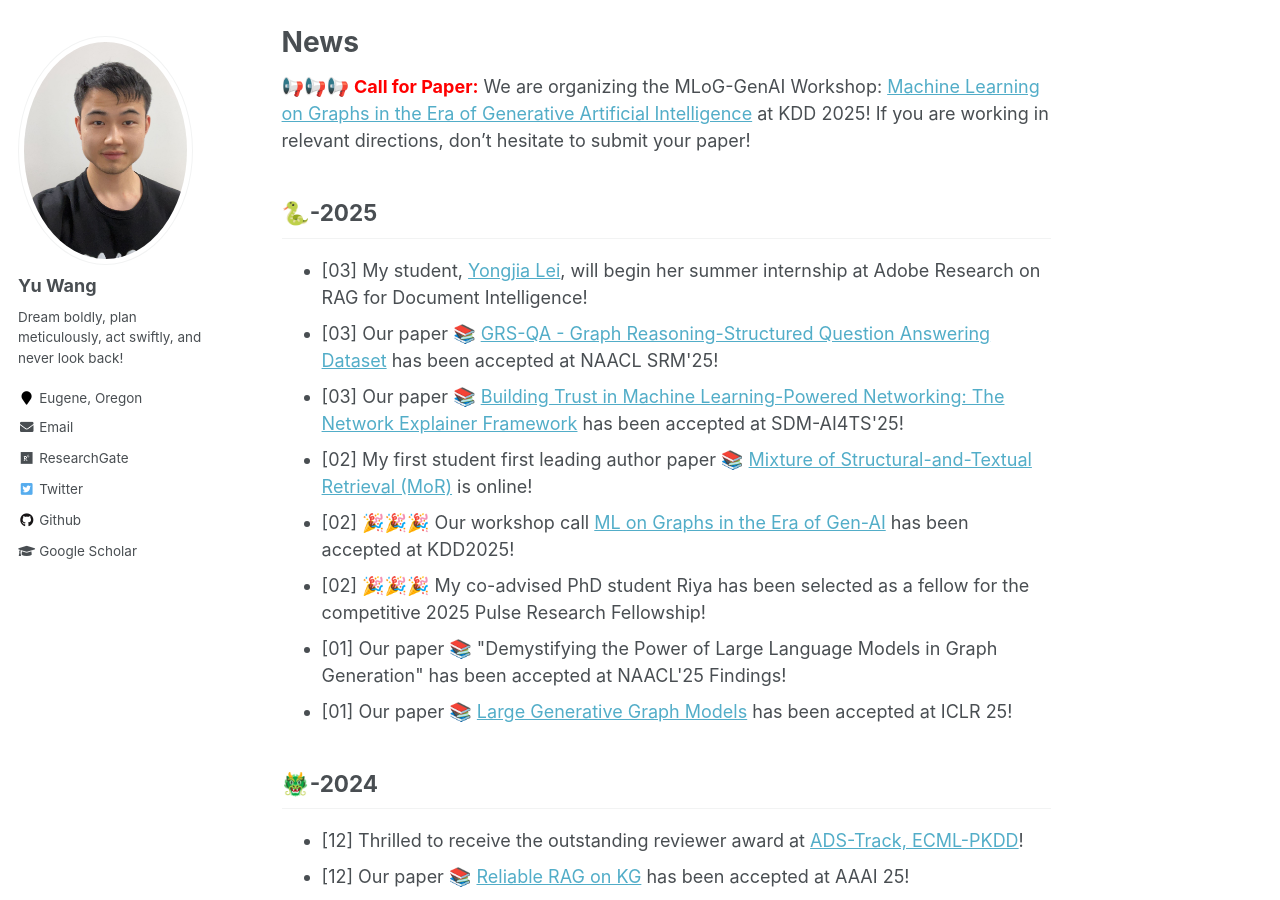
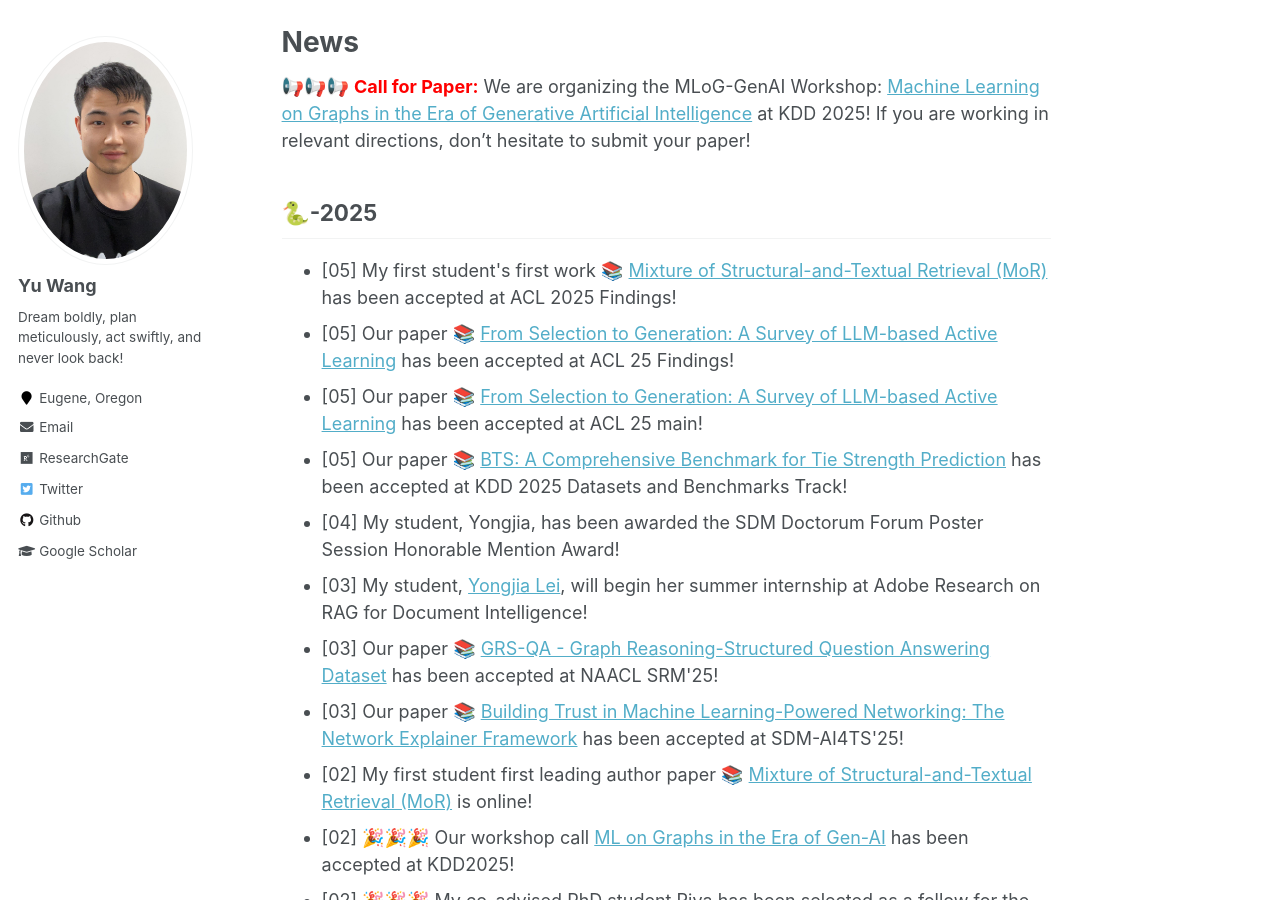
Before and after one commit to yuwang0103/yuwang0103.github.io, a Jekyll site: the page built from _pages/about.md, in a window 1280 px wide and 900 px high, scrolled down 775 px. Built offline with Jekyll 4.4.1, drawn with Linux system fonts in a browser that asks for light colours.

Commit message:
Update about.md

```diff
--- a/_pages/about.md
+++ b/_pages/about.md
@@ -34,6 +34,11 @@ News
 🐍-2025
 -----
 <ul>
+<li>[05] My first student's first work 📚 <a href='https://arxiv.org/abs/2502.20317'>Mixture of Structural-and-Textual Retrieval (MoR)</a> has been accepted at ACL 2025 Findings!</li>
+<li>[05] Our paper 📚 <a href='https://openreview.net/forum?id=ccYWyKCQUu#discussion'>From Selection to Generation: A Survey of LLM-based Active Learning</a> has been accepted at ACL 25 Findings!</li>
+<li>[05] Our paper 📚 <a href='https://arxiv.org/abs/2502.11767'>From Selection to Generation: A Survey of LLM-based Active Learning</a> has been accepted at ACL 25 main!</li>
+<li>[05] Our paper 📚 <a href='https://arxiv.org/abs/2410.19214'>BTS: A Comprehensive Benchmark for Tie Strength Prediction</a> has been accepted at KDD 2025 Datasets and Benchmarks Track!</li>
+<li>[04] My student, Yongjia, has been awarded the SDM Doctorum Forum Poster Session Honorable Mention Award!</li>
 <li>[03] My student, <a href='https://yoega.github.io/Yoega.html'>Yongjia Lei</a>, will begin her summer internship at Adobe Research on RAG for Document Intelligence!</li>
 <li>[03] Our paper 📚 <a href=''>GRS-QA - Graph Reasoning-Structured Question Answering Dataset</a> has been accepted at NAACL SRM'25!</li>
 <li>[03] Our paper 📚 <a href=''>Building Trust in Machine Learning-Powered Networking: The Network Explainer Framework</a> has been accepted at SDM-AI4TS'25!</li>
```
